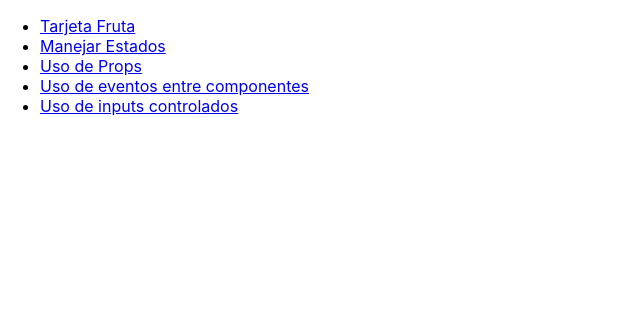
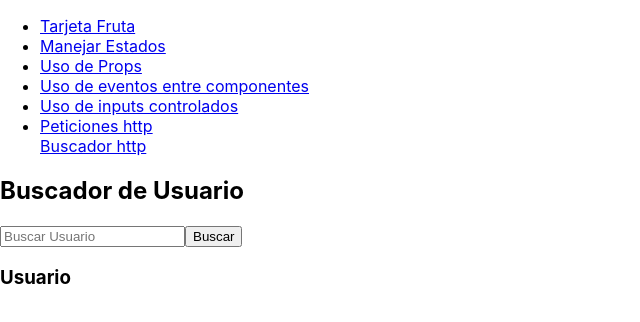
Before and after one commit to dhuallanca/react-fundaments, a React (Create React App) app: page /buscadorHtpp in a window 1280 px wide. Shown: the top 322 px of the page, without its empty margins (0-640 px from the left). Built offline with nearby package versions, Linux system fonts and the light colour scheme.

Commit message:
feat(http): manejo http con fetch

```diff
--- a/src/App.js
+++ b/src/App.js
@@ -5,6 +5,7 @@ import Contador from './contador'
 import Gato from './gato'
 import Eventos from './evento-padre-hijo'
 import InputControlado from './input-controlado'
+import {ManejoHttp, BuscadorHttp } from './peticion-http';
 import {
   Route,
   Link
@@ -36,6 +37,11 @@ class App extends React.Component {
             <li>
               <Link to="/inputsControlados">Uso de inputs controlados</Link>
             </li>
+            <li>
+              <Link to="/manejoHtpp">Peticiones http</Link>
+              <br></br>
+              <Link to="/buscadorHtpp">Buscador http</Link>
+            </li>
           </ul>
         </nav>
 
@@ -45,6 +51,8 @@ class App extends React.Component {
         <Route path="/props"><Gato name={'Garfield'} edad='2 años' {...OtrosDatos}></Gato></Route>
         <Route path="/eventos"><Eventos /></Route>
         <Route path="/inputsControlados"><InputControlado /></Route>
+        <Route path="/manejoHtpp"><ManejoHttp></ManejoHttp></Route>
+        <Route path="/buscadorHtpp"><BuscadorHttp></BuscadorHttp></Route>
       </div>
     );
   }
--- a/src/input-controlado/input.js
+++ b/src/input-controlado/input.js
@@ -16,7 +16,7 @@ class InputControlado extends React.Component {
     this.setState({ technology: event.target.value });
   };
   handleCheck = (event) => {
-    this.setState({ termsAccepted: event.target.checked });
+    this.setState({ ...this.state, termsAccepted: event.target.checked });
   }
   render() {
     const inputStyles = {
--- /dev/null
+++ b/src/peticion-http/buscador-http.js
@@ -0,0 +1,40 @@
+import React from "react";
+class BuscadorHttp extends React.Component {
+  state = {
+    user: {},
+  }
+  handleSubmit = (event) => {
+    event.preventDefault();
+    const userInput = event.target[0].value;
+    const apiUrl = 'https://jsonplaceholder.typicode.com/users';
+    fetch(`${apiUrl}/?username=${userInput}`)
+      .then((res) => res.json())
+      .then((users) => {
+        this.setState({ user: users[0] });
+      });
+  }
+
+  render() {
+    return (
+      <>
+        <h2>Buscador de Usuario</h2>
+        <form onSubmit={this.handleSubmit}>
+          <input
+            type="text"
+            placeholder="Buscar Usuario"
+          ></input>
+          <button>
+            Buscar
+          </button>
+          <div>
+            <h3>Usuario</h3>
+            <label>{this.state.user.name}</label>
+            <p>{this.state.user.email}</p>
+          </div>
+        </form>
+      </>
+    );
+  }
+}
+
+export default BuscadorHttp;
--- /dev/null
+++ b/src/peticion-http/index.js
@@ -0,0 +1,4 @@
+import ManejoHttp from './manejo-http';
+import BuscadorHttp from './buscador-http';
+
+export { ManejoHttp, BuscadorHttp };
--- /dev/null
+++ b/src/peticion-http/manejo-http.js
@@ -0,0 +1,31 @@
+import React from 'react';
+
+class ManejoHttp extends React.Component {
+
+  state = {
+    users: []
+  }
+
+  // This is used when the component is rendered
+  componentDidMount() {
+    fetch('https://jsonplaceholder.typicode.com/users')
+      .then((res) => res.json()) // retorna otra promesa con el resultado
+      .then((users) => {
+        this.setState({ users });
+      });
+  }
+  render() {
+    return (
+      <>
+      <h3>Manejo de Http</h3>
+      {
+      this.state.users.map((user) => (
+        <li key={user.id}>{ user.name }</li>
+      ))}
+      </>
+    )
+  }
+
+}
+
+export default ManejoHttp;
```
Also changed, not shown: 1 other file (tests, documents, lock files or other folders).
